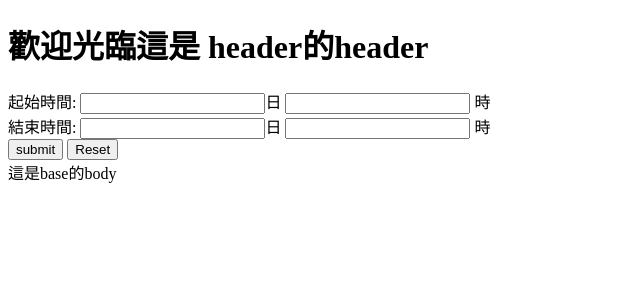
After one commit to poposhi/djangoooo, a Django app: page /base_test/ in a window 1280 px wide. The commit adds this page. Shown: the top 300 px of the page, without its empty margins (0-640 px from the left). Run offline with Django 3.2, Linux system fonts and the light colour scheme.

Commit message:
1126_webpage_subending
完成了可以輸入指定的日期，畫出不同設備的電壓

```diff
--- a/djangoooo/djangoooo/urls.py
+++ b/djangoooo/djangoooo/urls.py
@@ -8,7 +8,8 @@ from musics.views import hello_view #要記得Import  func in view
 from musics.views import homepage
 from musics.views import showpost
 from musics.views import mplimage
-
+from musics.views import post_test
+from musics.views import base_test
 router = DefaultRouter()
 router.register(r'music', views.MusicViewSet)
 
@@ -19,5 +20,7 @@ urlpatterns = [
     url(r'^$', homepage),
     url(r'^post/(\w+)$', showpost),
     url(r'mplimage.png', mplimage),
+    url(r'^post_test/',post_test),
+    url(r'^base_test/',base_test)
     #url(r'^admin/', include(admin.site.urls)),
 ]
--- a/djangoooo/musics/views.py
+++ b/djangoooo/musics/views.py
@@ -4,44 +4,61 @@ from musics.models import Music #引入資料庫結構
 from musics.serializers import MusicSerializer
 from django.shortcuts import render  #回傳http用的
     #render的第三個是用context  ,A dictionary of values
+from django.shortcuts import render_to_response
 from rest_framework import viewsets
 from .models import Post
 import datetime
 from datetime import datetime as dt
+from matplotlib.backends.backend_agg import FigureCanvasAgg as FigureCanvas #for web
+from matplotlib.figure import Figure #for web
+
 def hello_view(request):
 
     template = get_template('hello_django.html')
-    #休息一下，下面是要找出datetime的range，有一個__range的東西搞不懂，到底IMPORT到長DATETIME還是短DATETIME??
+    #下面是要找出datetime的range，有一個__range的東西搞不懂，到底IMPORT到長DATETIME還是短DATETIME??
     #combine(date物件,時間) 所以現在要做出時間物件給combine
     #用完下面要把它分開，
-    COMBINEA =datetime(2017,10,15) #第一個arg需要date 物件 ，第二個需要 datetime.time
-    rangea= dt(2017,10,30,10)#year, month, day, hour=0, minute=0, second=0, microsecond=0,#datetime.combine(COMBINEA, datetime.time(0,0))
-    rangeb = dt(2017,10,30,23)# datetime.combine(COMBINEA, datetime.max))
-    objecttttt = Post.objects.filter(name='test_facility_name2').filter(pub_date__range=(rangea,rangeb )) #用range再放入dt物件
+    #COMBINEA =datetime(2017,10,15) #第一個arg需要date 物件 ，第二個需要 datetime.time
+    rangea= dt(2017,11,3,10)#year, month, day, hour=0, minute=0, second=0, microsecond=0,#datetime.combine(COMBINEA, datetime.time(0,0))
+    rangeb = dt(2017,11,3,23)# datetime.combine(COMBINEA, datetime.max))
+    objecttttt = Post.objects.filter(name='test_facility_name_1103_z').filter(pub_date__range=(rangea,rangeb )) #用range再放入dt物件
+    objecttttt_y = Post.objects.filter(name='test_facility_name_1103_y').filter(pub_date__range=(rangea,rangeb )) #用range再放入dt物件
     time_date = objecttttt.exists()
     #顯示queryset>>html
     #知道有幾個queryset  x軸是時間(小時，分) y軸是vavg
     long =objecttttt.count()
     #畫出來 1把所有vavg都放進去array ，x軸先用普通array
     vavg = np.zeros((long,1))#為了要疊代用21*1的矩陣
+    vavg_y = np.zeros((long,1))#為了要疊代用21*1的矩陣
     timeee = np.zeros((long, 1))
+    title ='object id'
     count=0
     for i in objecttttt:
         vavg[count]=i.Vavg
         timeee[count] =i.id
         count=count+1
-
+        title=title+str(i.id)+','
+    count=0
+    for i in objecttttt_y:
+        vavg_y[count] = i.Vavg
+        count = count + 1
     fig = Figure()
     canvas = FigureCanvas(fig) #canvas是把figure 轉換後的物件
     ax = fig.add_subplot(111)
     x=timeee#new
-    #x = np.arange(-2, 1.5, .01)
-    y =vavg# np.sin(2 * x)
-
+    y =vavg
+    y_y=vavg_y
+    #ax.set_title(title)
+    ax.set_ylabel('vavg')
+    ax.set_xlabel(str(rangea)+' to '+str(rangeb) )
     #y = np.fromiter(posts, dtype=('i4'))  # 取出來是object
     ax.plot(x, y)
+    ax.plot(x,y_y)
     response=django.http.HttpResponse(content_type='image/png')  #這個變數是用http傳圖片
     canvas.print_png(response) #讓他可以嵌入網頁
+
+    #html=template.render(locals())
+    #return HttpResponse(html)
     return response
 
     #html=template.render(locals())
@@ -102,6 +119,87 @@ def homepage(request):
     html = template.render(locals())
     return HttpResponse(html)
 
+def post_test(request):
+    from .models import Post
+    from matplotlib.backends.backend_agg import FigureCanvasAgg as FigureCanvas
+    from matplotlib.figure import Figure
+    from datetime import datetime as dt
+    template = get_template('post_test.html')
+    try: #直接變成int
+        start_day = int( request.GET['start_day'])
+        start_hour= int( request.GET['start_hour'])
+        end_day   = int( request.GET['end_day'])
+        end_hour  = int( request.GET['end_hour'])
+        #fetch_Vavg_from_page =int(fetch_Vavg_from_page)
+        #fetch_object = Post.objects.get(id=fetch_Vavg_from_page)
+        a=int('2017')
+        rangea = dt(a, 11, start_day, start_hour)
+        rangeb = dt(a, 11, end_day, end_hour)
+        status ='正常的結束try'
+        ''' 寫一個傳入兩個物件可以回傳圖的>>還沒寫'''
+        objecttttt = Post.objects.filter(name='test_facility_name_1103_z').filter(
+            pub_date__range=(rangea, rangeb))  # 用range再放入dt物件
+        objecttttt_y = Post.objects.filter(name='test_facility_name_1103_y').filter(
+            pub_date__range=(rangea, rangeb))  # 用range再放入dt物件
+        # 知道有幾個queryset  x軸是時間(小時，分) y軸是vavg
+        long = objecttttt.count()
+        # 畫出來 1把所有vavg都放進去array ，x軸先用普通array
+        vavg = np.zeros((long, 1))  # 為了要疊代用21*1的矩陣
+        vavg_y = np.zeros((long, 1))  # 為了要疊代用21*1的矩陣
+        timeee = np.zeros((long, 1))
+        title = 'object id'
+        count = 0
+        for i in objecttttt:
+            vavg[count] = i.Vavg
+            timeee[count] = i.id
+            count = count + 1
+            title = title + str(i.id) + ','
+        count = 0
+        for i in objecttttt_y:
+            vavg_y[count] = i.Vavg
+            count = count + 1
+        fig = Figure()
+        canvas = FigureCanvas(fig)  # canvas是把figure 轉換後的物件
+        ax = fig.add_subplot(111)
+        x = timeee  # new
+        y = vavg
+        y_y = vavg_y
+
+        ax.set_ylabel('vavg')
+        ax.set_xlabel(str(rangea) + ' to ' + str(rangeb))
+        ax.plot(x, y)
+        ax.plot(x, y_y)
+        response = django.http.HttpResponse(content_type='image/png')  # 這個變數是用http傳圖片
+        canvas.print_png(response)  # 讓他可以嵌入網頁
+
+        return response
+    except:
+        status = '跑到except'
+
+
+    html = template.render(locals())
+    return HttpResponse(html)
+
+def base_test(request):
+    template = get_template('base_test.html')
+
+    try:
+        #if 'Vavg' in request.GET:
+        fetch_Vavg_from_page = str( request.GET['Vavg'] )
+    except:
+        fetch_Vavg_from_page = '跑到except'
+
+    html = template.render(locals())
+    return HttpResponse(html)
+    '''base 不需要的code
+    if 'Vavg' in request.GET:
+        return HttpResponse('Welcome!~'+request.GET['Vavg'])
+    else:
+        return render_to_response('base_test.html', locals())
+    if 'user_name' in request.GET:
+        return HttpResponse('Welcome!~'+request.GET['user_name'])
+    else:
+        return render_to_response('base_test.html',locals())'''''
 def showpost(request, slug):
     template = get_template('post.html')
     try:
--- /dev/null
+++ b/djangoooo/templates/base_test.html
@@ -0,0 +1,46 @@
+<!DOCTYPE html>
+<html lang="en">
+<!-- base 會include header >> 準備給別人繼承(或是說輸入文字)-->
+<!-- 寫好title content 的基本架構，並在需要輸入的地方挖空格-->
+<!-- 縮短html長度--> <!-- -->
+<head><!-- 在header 設置title 的格式-->
+    <meta charset="UTF-8">
+    <title>
+        {%block title %} {% endblock %}
+    </title>
+</head>
+
+<!--要在body include  header --><!-- -->
+<body>
+    {% include 'header_test.html'  %}
+    <!-- div 不知道幹嘛的 >>不用%--><!-- -->
+     <div class="container">
+
+    	<form name='inputform' action='' method="get">
+    		<label for='start_day'>起始時間: </label>
+    		<input name="start_day" id="start_day" type="text">日
+    		<input name="start_hour" id="start_hour" type="text">
+    		<label for='start_hour'>時 </label><br/>
+
+    		<label for='end_day'>結束時間: </label>
+    		<input name="end_day" id="end_day" type="text">日
+    		<input name="end_hour" id="end_hour" type="text">
+    		<label for='end_hour'>時 </label><br/>
+
+    		<input type='submit' value="submit">
+    		<input type="reset" name="reset">
+    	</form>
+    </div>
+    這是base的body <br/>
+    {%if status%}
+    status 是 {{status}}<br/>
+    <br/>
+    rangeb:: {{rangeb}}<br/>
+    rangeb_type:: {{rangeb_type}}<br/>
+    {%endif%}
+
+
+</body>
+</html>
+
+<!-- --><!-- -->
--- /dev/null
+++ b/djangoooo/templates/header_test.html
@@ -0,0 +1,16 @@
+
+<!-- header   主題，很像匾額-->
+<!-- 只有一行文字????-->
+<h1 style="font-fmaily:微軟雅黑;">歡迎光臨這是 header的header </h1>
+<!--
+<!DOCTYPE html>
+<html lang="en">
+<head>
+    <meta charset="UTF-8">
+    <title>Title</title>
+</head>
+<body>
+
+</body>
+</html>
+ -->
--- a/djangoooo/templates/hello_django.html
+++ b/djangoooo/templates/hello_django.html
@@ -15,5 +15,7 @@
 count:{{long}}
 vavg:{{vavg}}
 timeee:{{timeee}}
+
+{{response}}
 </body>
 </html>
```
Also changed, not shown: djangoooo/templates/form.html (added, +13 -0 lines), djangoooo/templates/post_test.html (added, +16 -0 lines).
